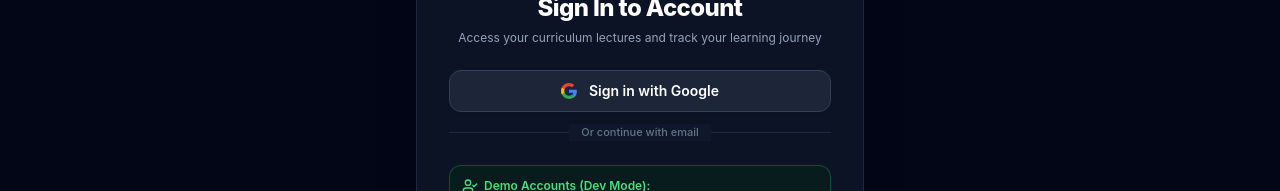
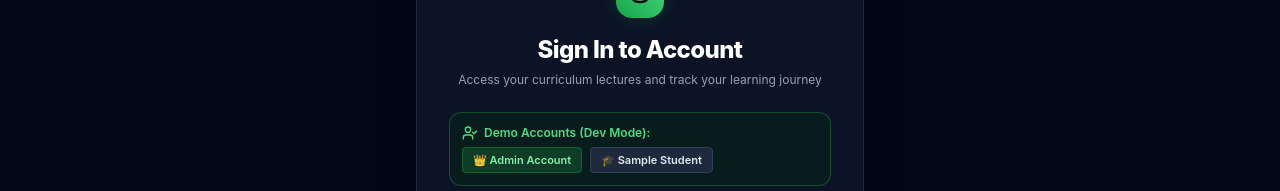
Before and after one commit to developer-final/NextLMS, a Next.js app: page /auth/login in a window 1280 px wide. Shown: the part 218-409 px from the top of the page. Built offline with nearby package versions, Linux system fonts and the light colour scheme; no server answers; the database is empty.

Commit message:
Hide OAuthen Social

```diff
--- a/next.config.mjs
+++ b/next.config.mjs
@@ -1,6 +1,9 @@
 /** @type {import('next').NextConfig} */
 const nextConfig = {
   reactStrictMode: true,
+  env: {
+    NEXT_PUBLIC_GOOGLE_CLIENT_ID: process.env.GOOGLE_CLIENT_ID || "",
+  },
   images: {
     remotePatterns: [
       {
--- a/src/app/auth/login/page.tsx
+++ b/src/app/auth/login/page.tsx
@@ -20,6 +20,10 @@ function LoginForm() {
   const [unverifiedEmail, setUnverifiedEmail] = useState<string | null>(null);
   const [loading, setLoading] = useState(false);
   const [googleLoading, setGoogleLoading] = useState(false);
+
+  const isGoogleAuthEnabled = Boolean(
+    process.env.NEXT_PUBLIC_GOOGLE_CLIENT_ID?.trim()
+  );
 
   const handleGoogleSignIn = async () => {
     setGoogleLoading(true);
@@ -96,7 +100,8 @@ function LoginForm() {
         </p>
       </div>
 
-      {/* Google One-Click Login */}
+      {/* Google One-Click Login (Conditional based on NEXT_PUBLIC_ENABLE_GOOGLE_AUTH) */}
+      {isGoogleAuthEnabled && (
         <div className="space-y-3">
           <button
             type="button"
@@ -134,6 +139,7 @@ function LoginForm() {
             </span>
           </div>
         </div>
+      )}
 
       {/* Quick Test Accounts Notice (Only in Development Mode) */}
       {(process.env.NODE_ENV === "development") && (
--- a/src/app/auth/register/page.tsx
+++ b/src/app/auth/register/page.tsx
@@ -24,6 +24,10 @@ function RegisterFormContent() {
   const [loading, setLoading] = useState(false);
   const [googleLoading, setGoogleLoading] = useState(false);
   const [registeredEmail, setRegisteredEmail] = useState<string | null>(null);
+
+  const isGoogleAuthEnabled = Boolean(
+    process.env.NEXT_PUBLIC_GOOGLE_CLIENT_ID?.trim()
+  );
 
   const handleGoogleRegister = async () => {
     setGoogleLoading(true);
@@ -152,7 +156,8 @@ function RegisterFormContent() {
           </p>
         </div>
 
-        {/* Google One-Click Register */}
+        {/* Google One-Click Register (Conditional based on NEXT_PUBLIC_ENABLE_GOOGLE_AUTH) */}
+        {isGoogleAuthEnabled && (
           <div className="space-y-3">
             <button
               type="button"
@@ -190,6 +195,7 @@ function RegisterFormContent() {
               </span>
             </div>
           </div>
+        )}
 
         {/* Benefits list */}
         <div className="rounded-xl border border-slate-800 bg-slate-950/60 p-3 space-y-1.5 text-xs text-slate-300">
```
Also changed, not shown: 1 other file (tests, documents, lock files or other folders). Lines whose indentation alone changed are shown as unchanged.
